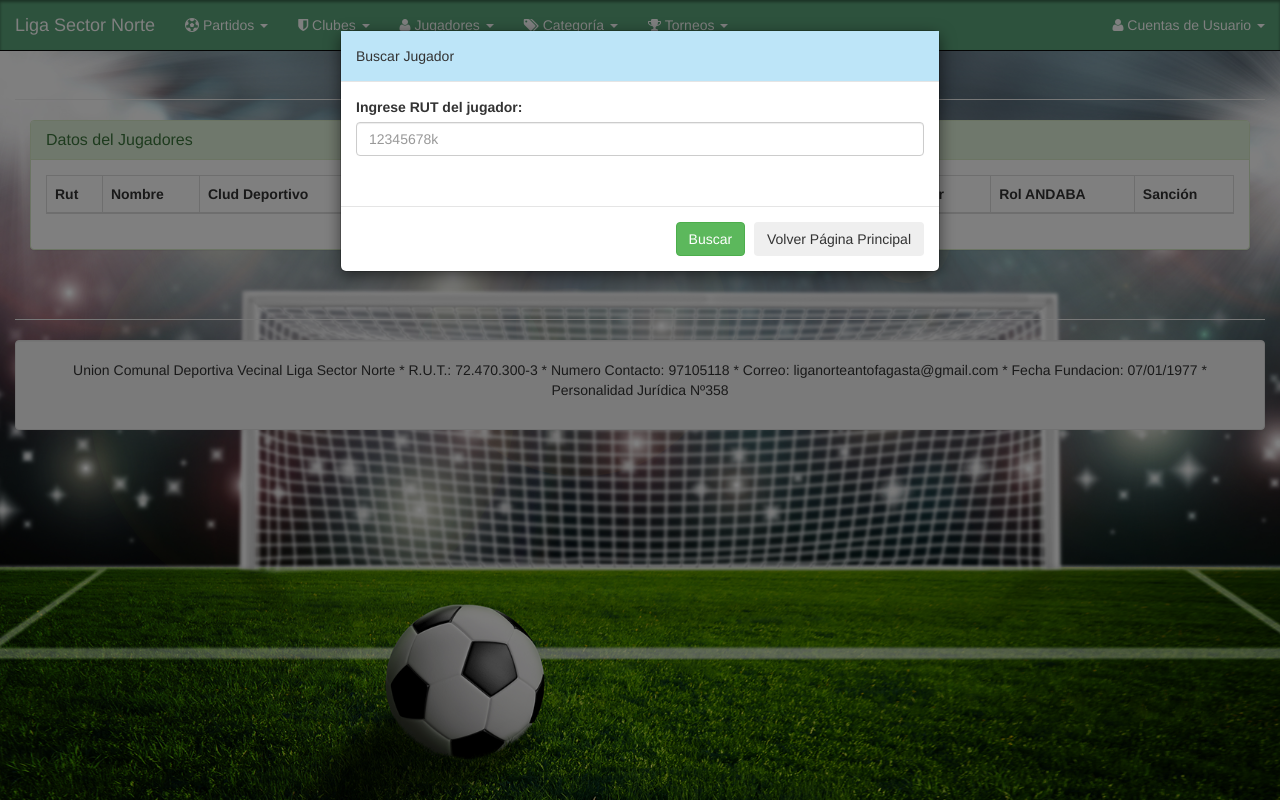
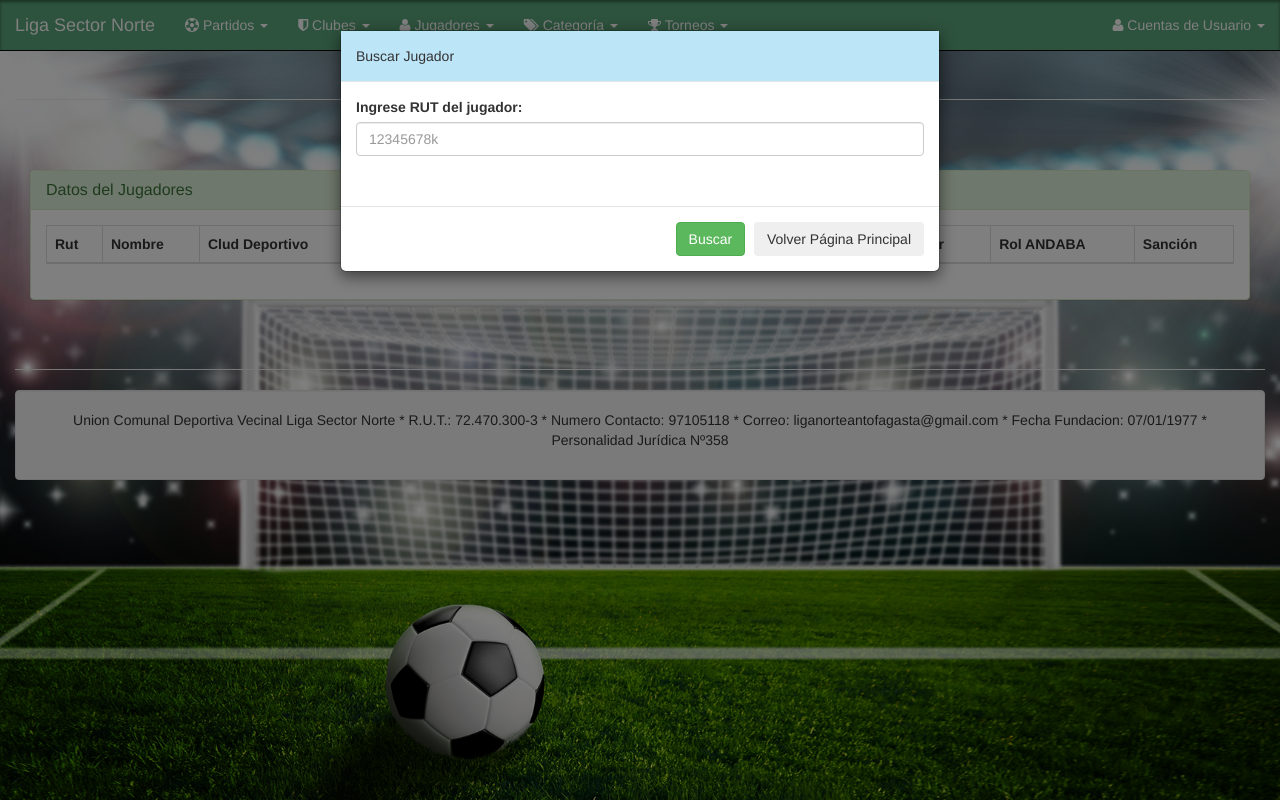
Before and after one commit to sebastian0987/practica, a PHP site: page /Presentacion/jugador.php in a window 1280 px wide. Run offline with PHP 8.4, Linux system fonts and the light colour scheme; lists and menus that the app fills with data are empty.

Commit message:
Fix: Tablas se arreglo un error que impedia ver todos los datos de una tabla, se arreglo agregando la opcion de hacer scroll

```diff
--- a/Presentacion/css/jugador.css
+++ b/Presentacion/css/jugador.css
@@ -9,3 +9,10 @@
 .well{
     text-align: center;
 }
+
+/*Se define las distancia del calendario con el escudo y la tabla de posiciones,
+y se define que en caso de que la informacion dentro del panel supere el tamaño del panel se cree la posibilidad de scroll*/
+.panel-success{
+    margin-top: 50px;
+    overflow-y: scroll;
+}
```
Also changed, not shown: Presentacion/css/categoria.css (+7 -0 lines), Presentacion/css/club-deportivo.css (+7 -0 lines).
